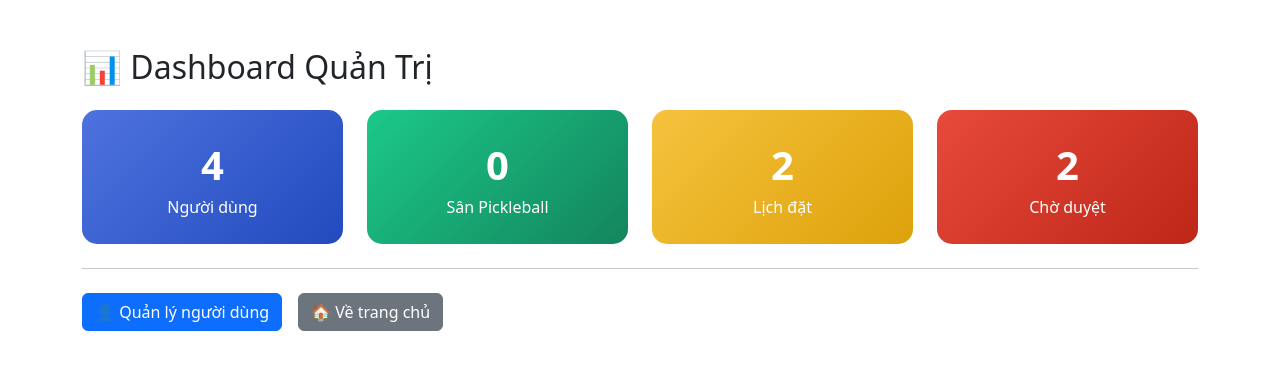
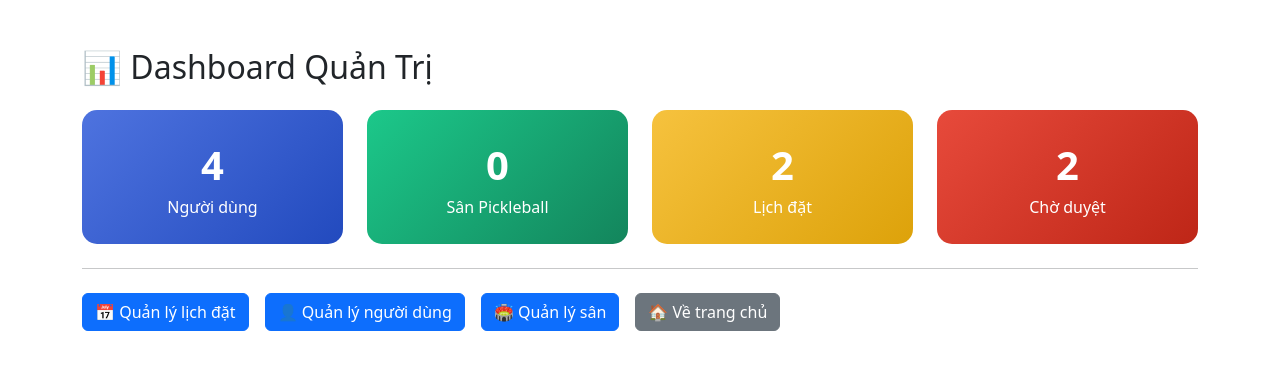
Before and after one commit to cvinh05n-art/csn-da23ttb-thachchivinh-pickleball, a PHP site: page /admin/dashboar.php in a window 1280 px wide. Shown: the top 370 px of the page. Run offline with PHP 8.4, Linux system fonts and the light colour scheme; a user stored in the database is signed in; data comes from the database, SQL or seed files in the repository.

Commit message:
Fix doashboard

```diff
--- a/src/admin/dashboar.php
+++ b/src/admin/dashboar.php
@@ -81,7 +81,9 @@ if ($checkSan->num_rows > 0) {
 <hr class="my-4">
 
 <div class="d-flex gap-3">
+    <a href="booking.php" class="btn btn-primary">📅 Quản lý lịch đặt</a>
     <a href="users.php" class="btn btn-primary">👤 Quản lý người dùng</a>
+    <a href="san.php" class="btn btn-primary">🏟️ Quản lý sân</a>
     <a href="../index.php" class="btn btn-secondary">🏠 Về trang chủ</a>
 </div>
 
```
